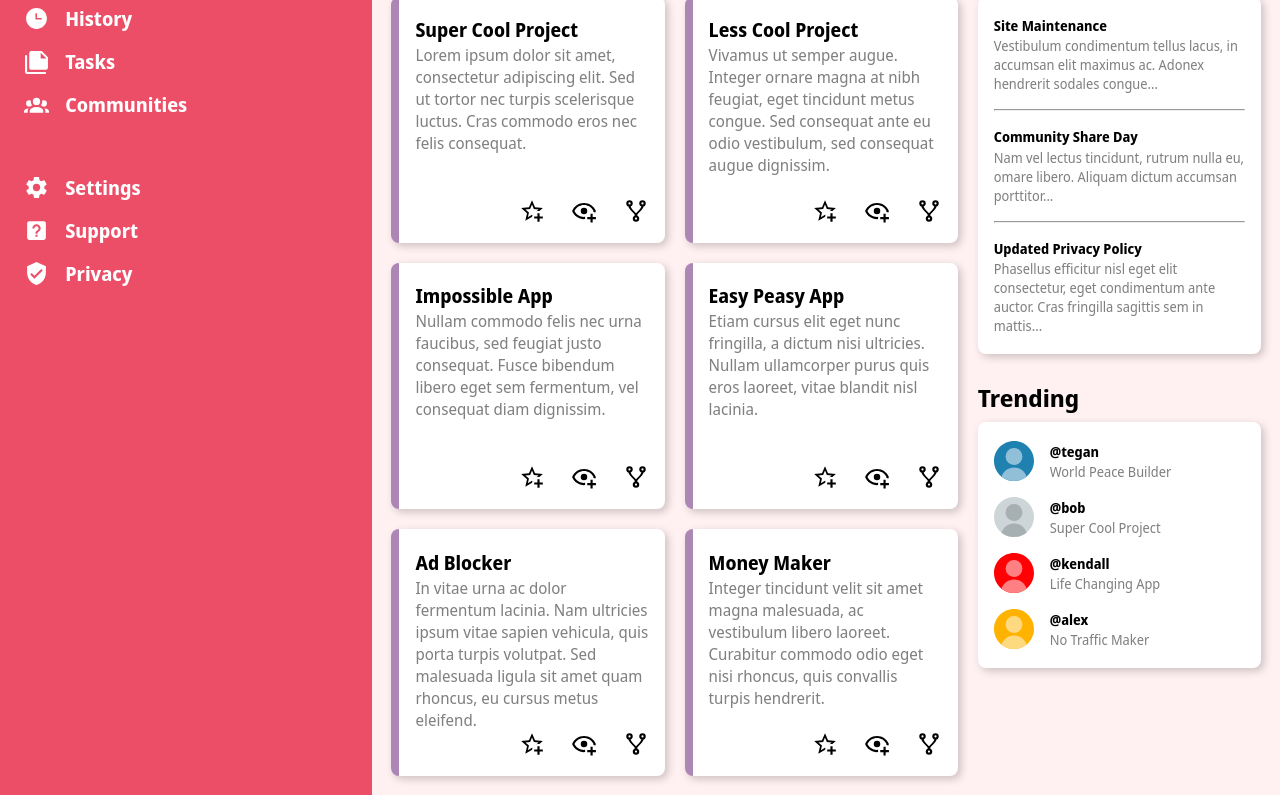
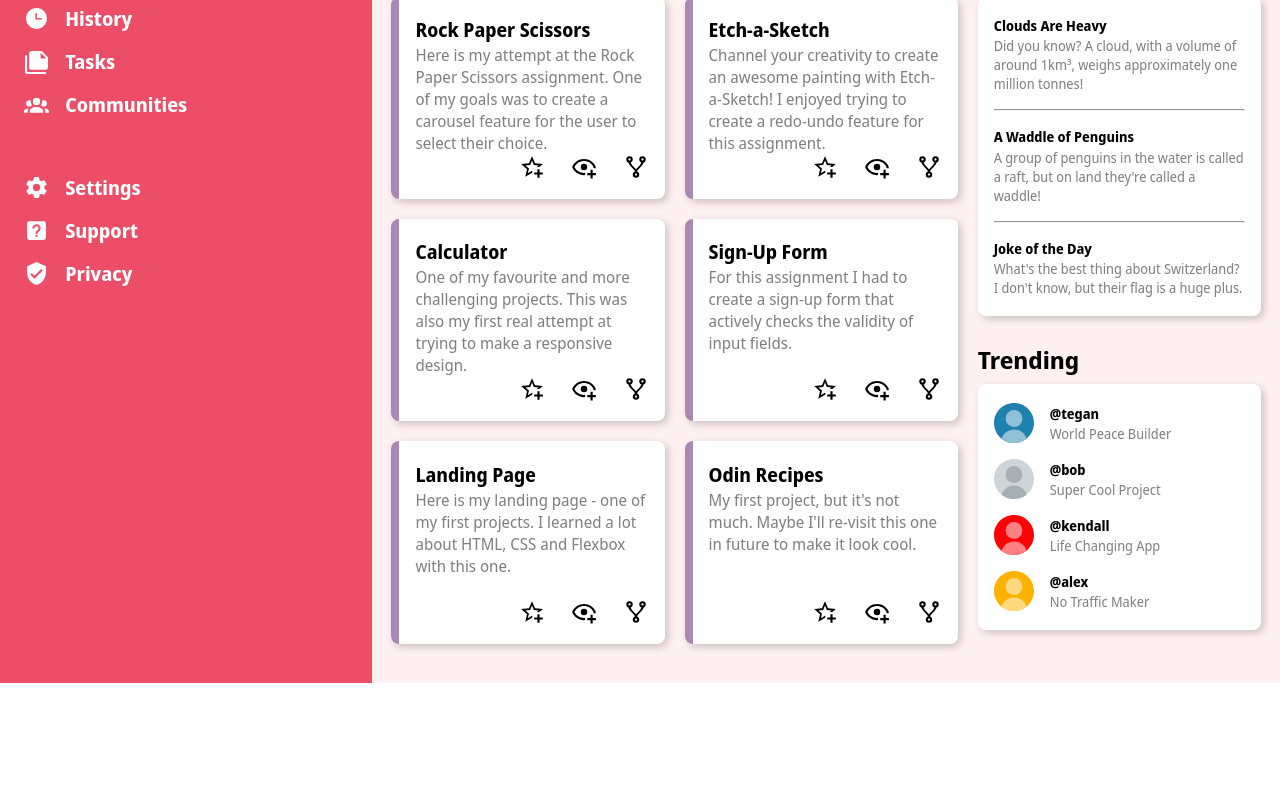
Before and after one commit to harshnugget/admin-dashboard, a plain HTML site: page index.html in a window 1280 px wide. Shown: the part 249-1044 px from the top of the page. After the commit the page ends 932 px from the top, so only its background shows below. Drawn offline with Linux system fonts and the light colour scheme.

Commit message:
Changes to text content and added project links
    - Each card will now link to a previous project of mine
    - Updated the text content of cards

```diff
--- a/index.html
+++ b/index.html
@@ -70,7 +70,7 @@
                     </svg>
                 </div>
                 <div class="user-img"></div>
-                <h4 class="user-name">Bob Smith</h4>
+                <h4 class="user-name">GH</h4>
             </div>
             <nav>
                 <button type="button">New</button>
@@ -81,8 +81,8 @@
                 <div class="user-img"></div>
                 <h3 class="greeting-message">Hi there,</h3>
                 <div>
-                    <h1 class="user-name">Bob Smith</h1>
-                    <h1 class="user-mention">(@bob)</h1>
+                    <h1 class="user-name">GH</h1>
+                    <h1 class="user-mention">(@harshnugget)</h1>
                 </div>
             </div>
             <label for="toggle-dashboard">
@@ -98,21 +98,19 @@
                     <h2>Announcements</h2>
                     <div class="news-panel-content announcements">
                         <div>
-                            <h4>Site Maintenance</h4>
-                            <p>Vestibulum condimentum tellus lacus, in accumsan elit maximus ac. Adonex hendrerit sodales
-                                congue...</p>
+                            <h4>Clouds Are Heavy</h4>
+                            <p>Did you know? A cloud, with a volume of around 1km³, weighs approximately one million tonnes!</p>
                         </div>
                         <hr />
                         <div>
-                            <h4>Community Share Day</h4>
-                            <p>Nam vel lectus tincidunt, rutrum nulla eu, omare libero. Aliquam dictum accumsan porttitor...
+                            <h4>A Waddle of Penguins</h4>
+                            <p>A group of penguins in the water is called a raft, but on land they're called a waddle!
                             </p>
                         </div>
                         <hr />
                         <div>
-                            <h4>Updated Privacy Policy</h4>
-                            <p>Phasellus efficitur nisl eget elit consectetur, eget condimentum ante auctor. Cras fringilla
-                                sagittis sem in mattis...</p>
+                            <h4>Joke of the Day</h4>
+                            <p>What's the best thing about Switzerland? I don't know, but their flag is a huge plus.</p>
                         </div>
                     </div>
                 </div>
@@ -150,12 +148,11 @@
                     </div>
                 </div>
             </div>
-            <h2 id="your-projects-header" class="main-content-header">Your Projects</h2>
+            <h2 id="your-projects-header" class="main-content-header">My Projects</h2>
             <div class=card-grid>
-                <div class="card">
-                    <h3>Super Cool Project</h3>
-                    <p>Lorem ipsum dolor sit amet, consectetur adipiscing elit. Sed ut tortor nec turpis scelerisque luctus.
-                        Cras commodo eros nec felis consequat.</p>
+                <div class="card" onclick="location.href='https://harshnugget.github.io/rock-paper-scissors/';">
+                    <h3>Rock Paper Scissors</h3>
+                    <p>Here is my attempt at the Rock Paper Scissors assignment. One of my goals was to create a carousel feature for the user to select their choice.</p>
                     <div class="card-symbols">
                         <svg xmlns="http://www.w3.org/2000/svg" viewBox="0 0 24 24">
                             <path
@@ -171,10 +168,9 @@
                         </svg>
                     </div>
                 </div>
-                <div class="card">
-                    <h3>Less Cool Project</h3>
-                    <p>Vivamus ut semper augue. Integer ornare magna at nibh feugiat, eget tincidunt metus congue. Sed
-                        consequat ante eu odio vestibulum, sed consequat augue dignissim.</p>
+                <div class="card" onclick="location.href='https://harshnugget.github.io/etch-a-sketch/';">
+                    <h3>Etch-a-Sketch</h3>
+                    <p>Channel your creativity to create an awesome painting with Etch-a-Sketch! I enjoyed trying to create a redo-undo feature for this assignment.</p>
                     <div class="card-symbols">
                         <svg xmlns="http://www.w3.org/2000/svg" viewBox="0 0 24 24">
                             <path
@@ -190,10 +186,9 @@
                         </svg>
                     </div>
                 </div>
-                <div class="card">
-                    <h3>Impossible App</h3>
-                    <p>Nullam commodo felis nec urna faucibus, sed feugiat justo consequat. Fusce bibendum libero eget sem
-                        fermentum, vel consequat diam dignissim.</p>
+                <div class="card" onclick="location.href='https://harshnugget.github.io/calculator/';">
+                    <h3>Calculator</h3>
+                    <p>One of my favourite and more challenging projects. This was also my first real attempt at trying to make a responsive design.</p>
                     <div class="card-symbols">
                         <svg xmlns="http://www.w3.org/2000/svg" viewBox="0 0 24 24">
                             <path
@@ -209,10 +204,9 @@
                         </svg>
                     </div>
                 </div>
-                <div class="card">
-                    <h3>Easy Peasy App</h3>
-                    <p>Etiam cursus elit eget nunc fringilla, a dictum nisi ultricies. Nullam ullamcorper purus quis eros
-                        laoreet, vitae blandit nisl lacinia.</p>
+                <div class="card" onclick="location.href='https://harshnugget.github.io/TOP-sign-up-form/';">
+                    <h3>Sign-Up Form</h3>
+                    <p>For this assignment I had to create a sign-up form that actively checks the validity of input fields.</p>
                     <div class="card-symbols">
                         <svg xmlns="http://www.w3.org/2000/svg" viewBox="0 0 24 24">
                             <path
@@ -228,10 +222,9 @@
                         </svg>
                     </div>
                 </div>
-                <div class="card">
-                    <h3>Ad Blocker</h3>
-                    <p>In vitae urna ac dolor fermentum lacinia. Nam ultricies ipsum vitae sapien vehicula, quis porta
-                        turpis volutpat. Sed malesuada ligula sit amet quam rhoncus, eu cursus metus eleifend.</p>
+                <div class="card" onclick="location.href='https://harshnugget.github.io/landing-page-TOP/';">
+                    <h3>Landing Page</h3>
+                    <p>Here is my landing page - one of my first projects. I learned a lot about HTML, CSS and Flexbox with this one.</p>
                     <div class="card-symbols">
                         <svg xmlns="http://www.w3.org/2000/svg" viewBox="0 0 24 24">
                             <path
@@ -247,10 +240,9 @@
                         </svg>
                     </div>
                 </div>
-                <div class="card">
-                    <h3>Money Maker</h3>
-                    <p>Integer tincidunt velit sit amet magna malesuada, ac vestibulum libero laoreet. Curabitur commodo
-                        odio eget nisi rhoncus, quis convallis turpis hendrerit.</p>
+                <div class="card" onclick="location.href='https://github.com/harshnugget/odin-recipes';">
+                    <h3>Odin Recipes</h3>
+                    <p>My first project, but it's not much. Maybe I'll re-visit this one in future to make it look cool.</p>
                     <div class="card-symbols">
                         <svg xmlns="http://www.w3.org/2000/svg" viewBox="0 0 24 24">
                             <path
```
